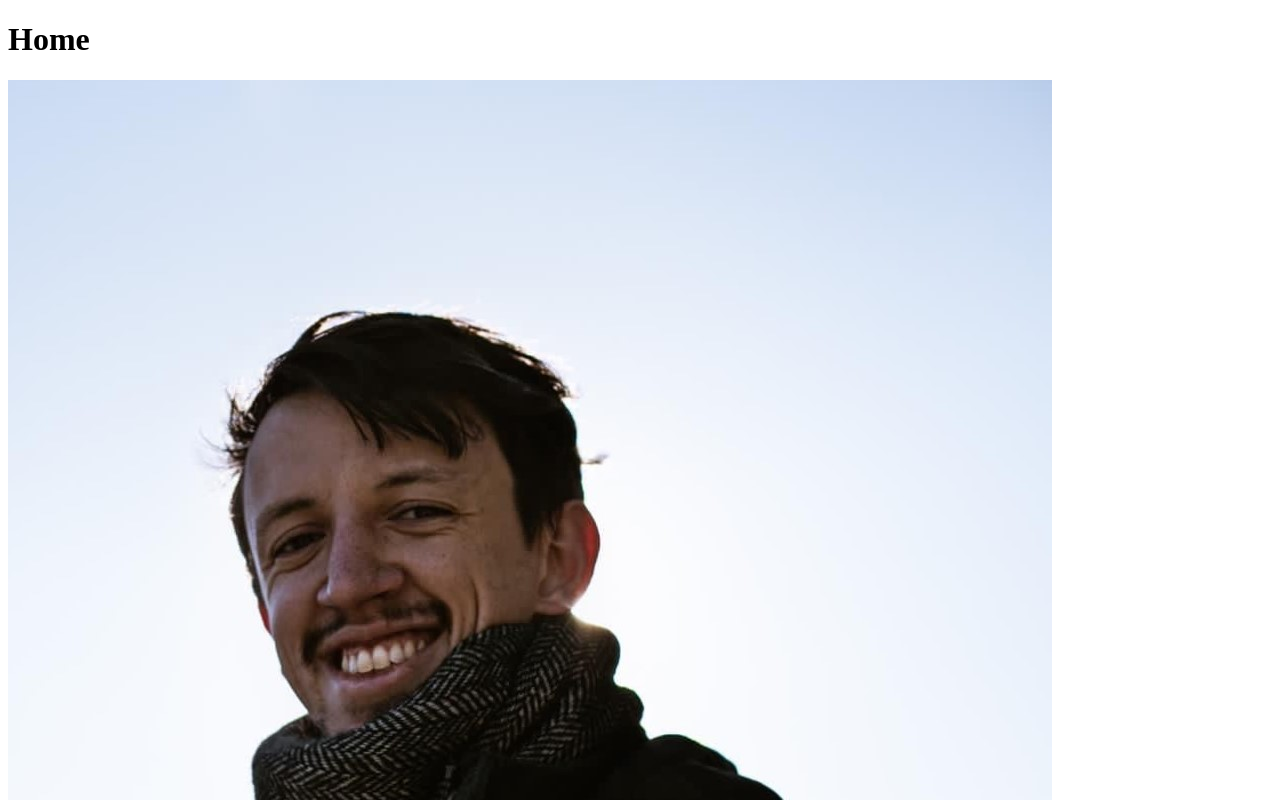
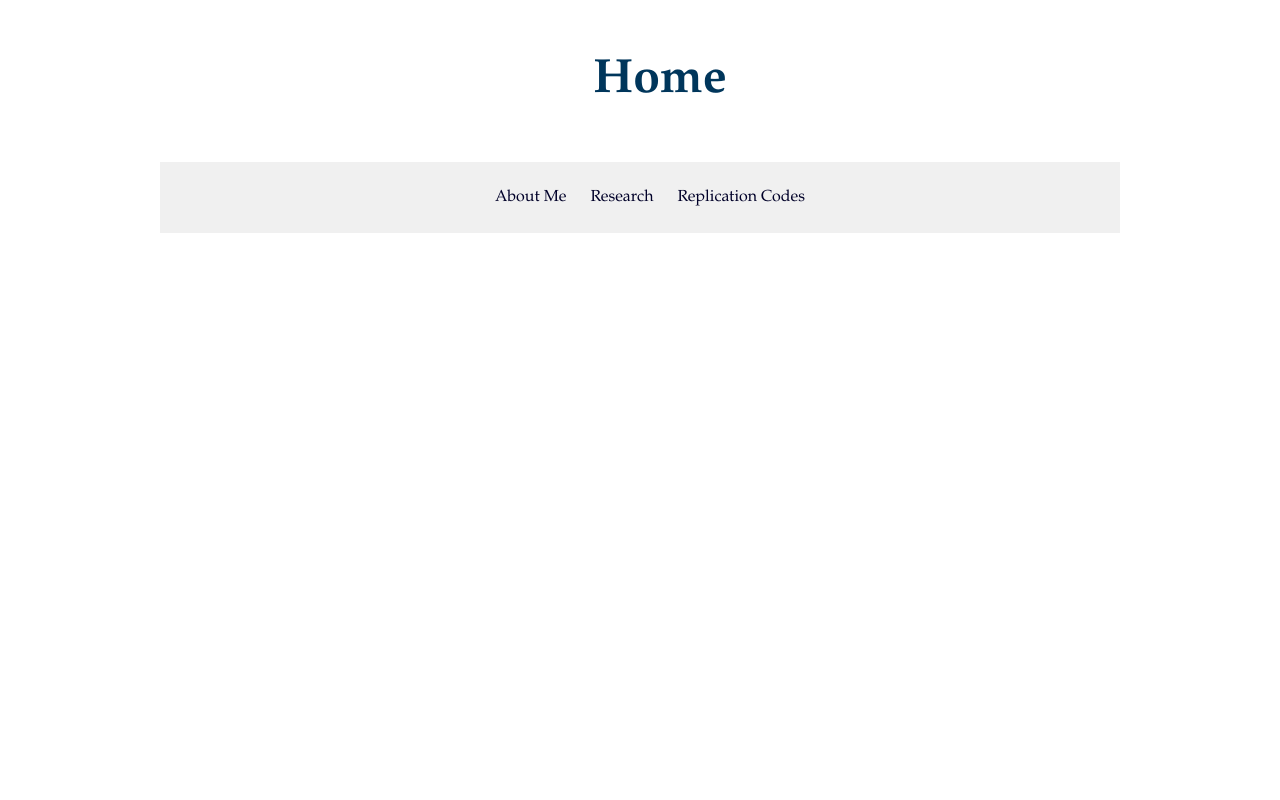
Before and after one commit to jp-mainente/jp-mainente.github.io, a plain HTML site: page index.html in a window 1280 px wide. Shown: the top 800 px of the page. Drawn offline with Linux system fonts and the light colour scheme.

Commit message:
Navigating Menu and other pages

```diff
--- a/css/style.css
+++ b/css/style.css
@@ -4,26 +4,76 @@ body {
     padding: 0;
 }
 
-.container {
-    display: flex;
-    flex-wrap: wrap;
+h2 {
+    font-size: 1.5em;
+    line-height: 1.5em;
+    color: #000029;
 }
 
-.column {
-    flex: 1;
-    padding: 20px;
+p {
+    font-size: 1.0em;
+    line-height: 1.5em;
+    color: #0C0E0E;
+    text-align: justify;
+}
+
+.container {
+    width: 100%;
+    max-width: 960px; /* Adjust this value as needed */
+    margin: 0 auto; /* Centers the container on the page */
+}
+
+.left-column {
+    width: 30%;
+    float: left;
+  }
+.right-column {
+    width: 70%;
+    float: right;
+    padding-top: 0em;
+    margin-top: 0em;
+    text-align: left;
+  }
+
+/* Clear the float to prevent unwanted effects on other elements */
+.container:after {
+    content: "";
+    display: table;
+    clear: both;
 }
 
 .picture {
-    max-width: 90%;
-    height: auto;
-    display: block;
     margin-bottom: 10px;
+    scale: .5;
 }
 
-.hearder {
-    color: #dfd000;
+.header {
+    color: #00365B;
+    font-size: 3.0em;
     padding: 20px;
     width: 100%;
     text-align: center;
 }
+
+nav {
+    background-color: #f0f0f0;
+    padding: 10px;
+    text-align: center;
+}
+
+/* Style for the list items */
+li {
+    display: inline; /* Display list items horizontally */
+    margin-right: 20px; /* Add spacing between list items */
+}
+
+/* Style for the links */
+a {
+    text-decoration: none; /* Remove underline from links */
+    color: #000029; /* Set link color */
+}
+
+/* Change link color on hover */
+a:hover {
+    color: #007bff; /* Change link color on hover (blue in this example) */
+}
--- a/index.html
+++ b/index.html
@@ -3,22 +3,44 @@
     <head>
         <meta charset="UTF-8">
         <title>Joao Pedro</title>
+        <link rel="stylesheet" href="css/style.css">
     </head>
    <body>
-        <div class="header">
-            <h1>Home</h1>
-        </div>
         <div class="container">
-            <div class="column">
+            <h1 class="header">Home</h1>
+            <nav>
+                <ul>
+                    <li><a href="index.html">About Me</a></li>
+                    <li><a href="pages/research.html">Research</a></li>
+                    <li><a href="pages/coding.html">Replication Codes</a></li>
+                </ul>
+            </nav>
+
+
+
+
+
+
+
+            <!-- <div class="left-column">
+                <h2>About me</h2>
+                <p>I'm a PhD candidate at University of Kent's School of Economics.
+                    Before that, I worked as a Senior Market
+                    Analyst at Banco Santander Brasil and Gol Airlines
+                    and as an Economic Consultant for FGV Projetos.
+                </p>
+                <p>My research interest revolves around Monetary Policy,
+                    Exchange Rate dynamics or anything Central Bank related.
+                </p>
+                <p>Contact me at: <a href="mailto:j.p.de-camargo-mainente@kent.ac.uk">
+                    j.p.de-camargo-mainente [at] kent.ac.uk</a>
+                </p>
+                <p>You can find my CV
+                    <a href="https://1drv.ms/b/s!AmEEDlp72iYkgoVppDQu6YQ0jHZC3Q?e=WIOjJi">here</a></p>
+            </div>
+            <div class="right-column">
                 <img class="picture" src="img/jpcm.jpeg" alt="Image">
-            </div>
-            <div class="column">
-                <h2>About me</h2>
-                <p>I'm a PhD candidate at University of Kent's School of Economics. Before that, I worked as a Senior Market
-                    Analyst at Banco Santander Brasil and Gol Airlines and as an Economic Consultant for FGV Projetos.</p>
-                <p>My research interest revolves around Monetary Policy, Exchange Rate dynamics or anything Central Bank related.</p>
-                <p> Contact me at: <a href="mailto:j.p.de-camargo-mainente@kent.ac.uk">j.p.de-camargo-mainente [at] kent.ac.uk</a></p>
-            </div>
+            </div> -->
         </div>
    </body>
 </html>
```
Also changed, not shown: pages/coding.html (added, +20 -0 lines), pages/research.html (added, +20 -0 lines), pages/test.html (deleted, +0 -32 lines).
